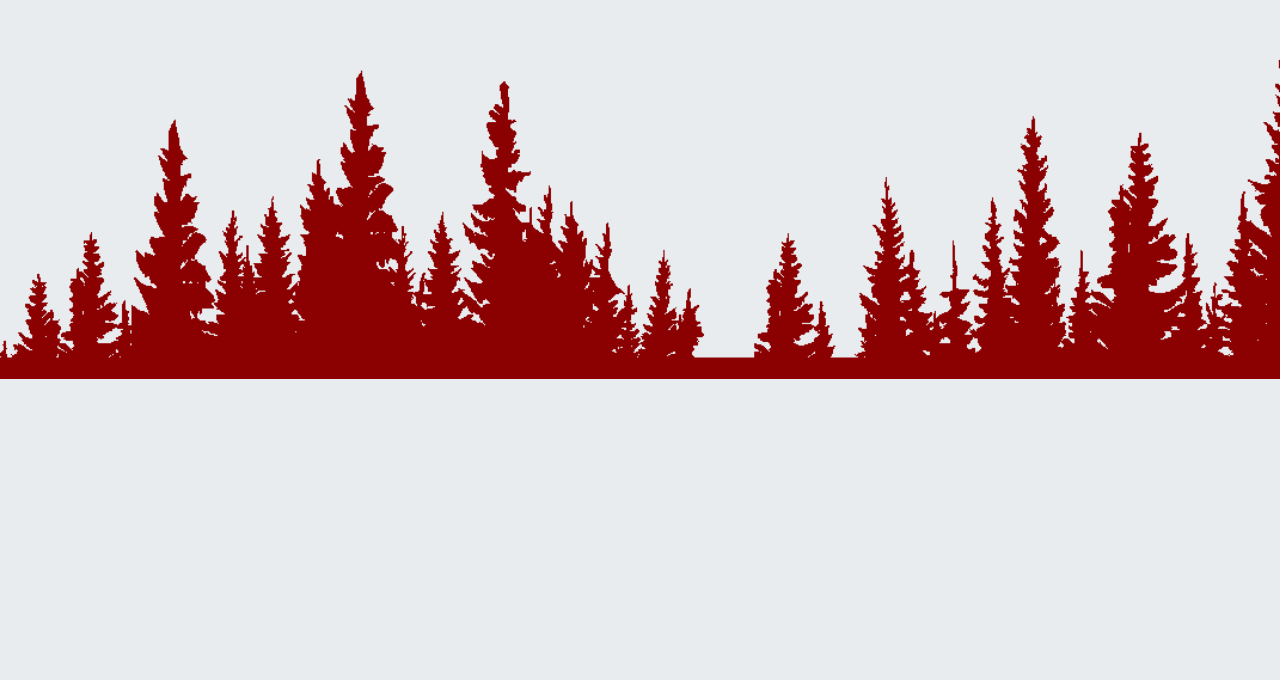
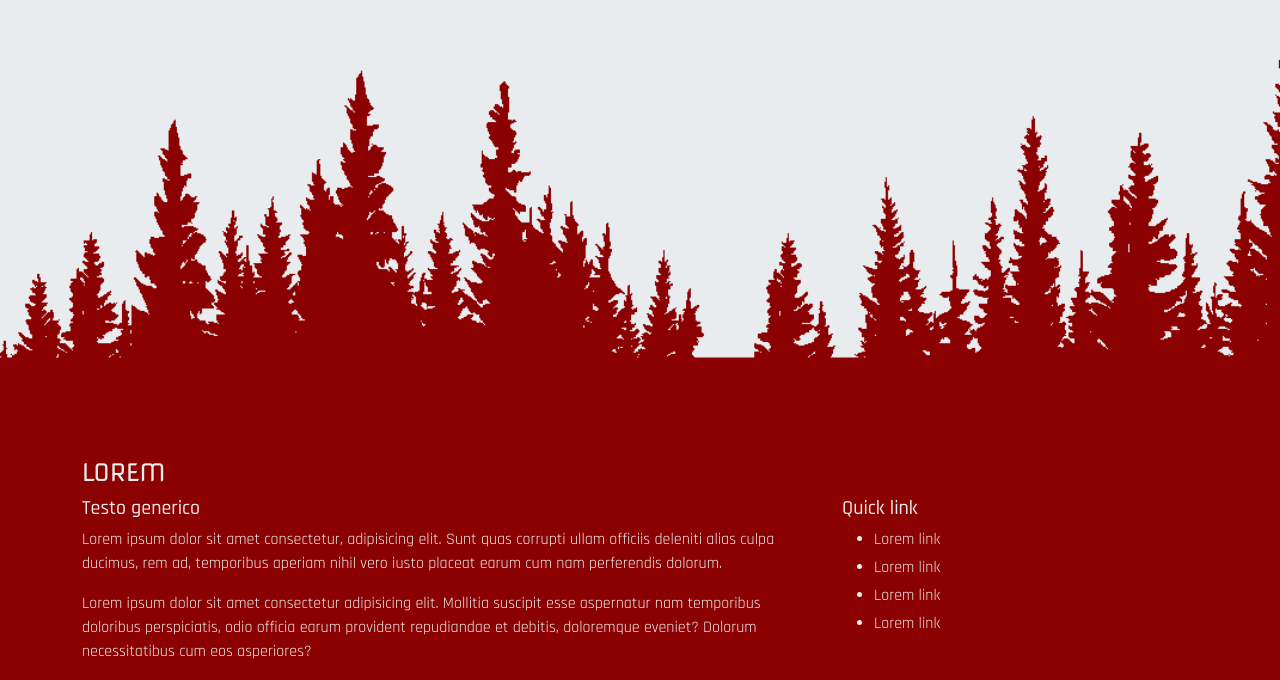
Before and after one commit to Hackademy-125/Progetto_Red_Fabio_Forgiarini, a plain HTML site: page index.html in a window 1280 px wide. Shown: the part 4510-5190 px from the top of the page. Before the commit the page ends 4889 px from the top, so only its background shows below. Drawn offline with nearby package versions, Linux system fonts and the light colour scheme.

Commit message:
fine lavoro

```diff
--- a/index.html
+++ b/index.html
@@ -280,11 +280,31 @@
                 </div>
             </div>
             <div class="alberi-rossi">
-
+        </main>
+        <!-- FOOTER   -->
+        <footer class="background-footer">
             <div class="spaziatura"></div>
-
-
-        </main>
-
+            <div class="container">
+                <div class="row">
+                    <div class="col-12">
+                        <h4 class="text-s">LOREM</h4>
+                    </div>
+                    <div class="col-8">
+                        <h5 class="text-s">Testo generico</h5>
+                        <p class="text-s">Lorem ipsum dolor sit amet consectetur, adipisicing elit. Sunt quas corrupti ullam officiis deleniti alias culpa ducimus, rem ad, temporibus aperiam nihil vero iusto placeat earum cum nam perferendis dolorum.</p>
+                        <p class="text-s">Lorem ipsum dolor sit amet consectetur adipisicing elit. Mollitia suscipit esse aspernatur nam temporibus doloribus perspiciatis, odio officia earum provident repudiandae et debitis, doloremque eveniet? Dolorum necessitatibus cum eos asperiores?</p>
+                    </div>
+                    <div class="col-4">
+                        <h5 class="text-s">Quick link</h5>
+                        <ul>
+                            <li class="text-s mb-1">Lorem link</li>
+                            <li class="text-s mb-1">Lorem link</li>
+                            <li class="text-s mb-1">Lorem link</li>
+                            <li class="text-s">Lorem link</li>
+                        </ul>
+                    </div>
+                </div>
+            </div>
+        </footer>
     </body>
     </html>
--- a/style.css
+++ b/style.css
@@ -186,3 +186,7 @@ h1,h2,h3,h4{
     background-size: cover;
 
 }
+
+.background-footer{
+    background-color: darkred;
+}
```
